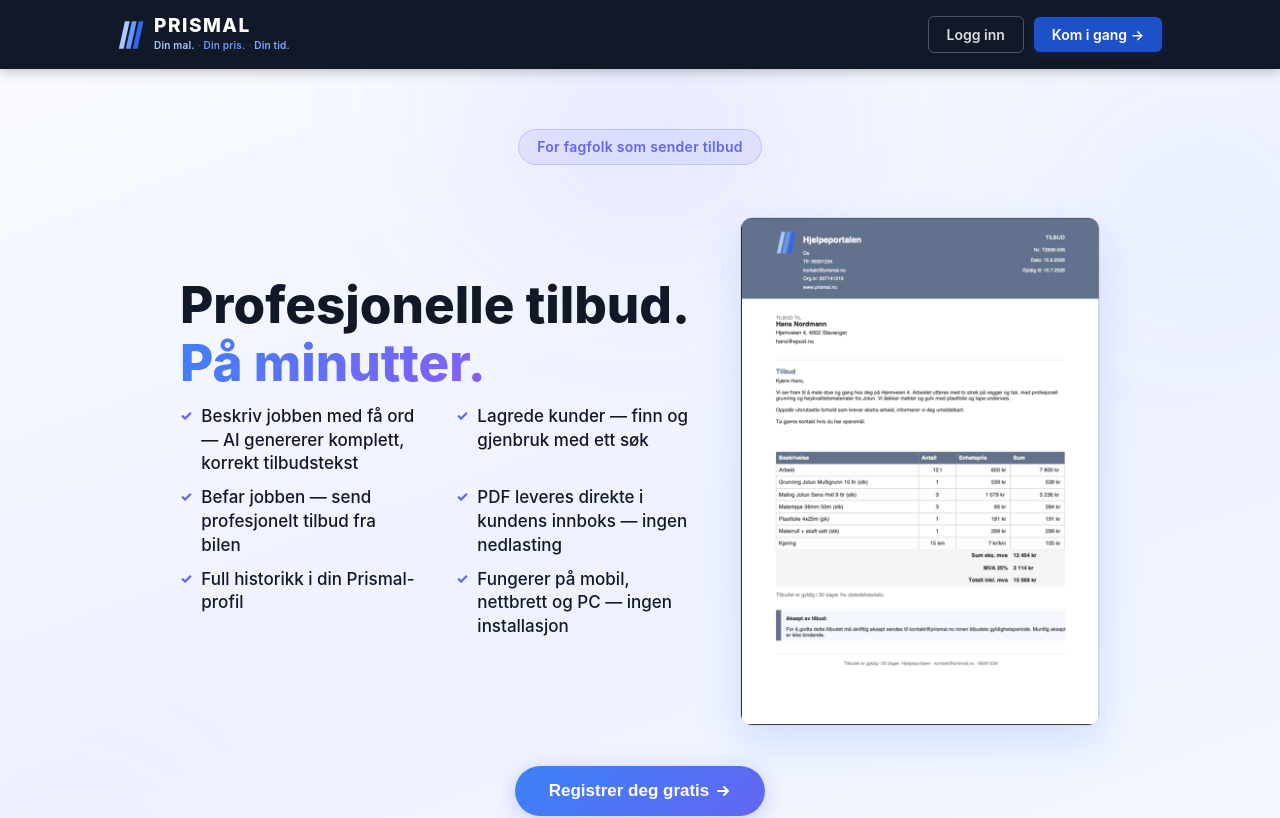
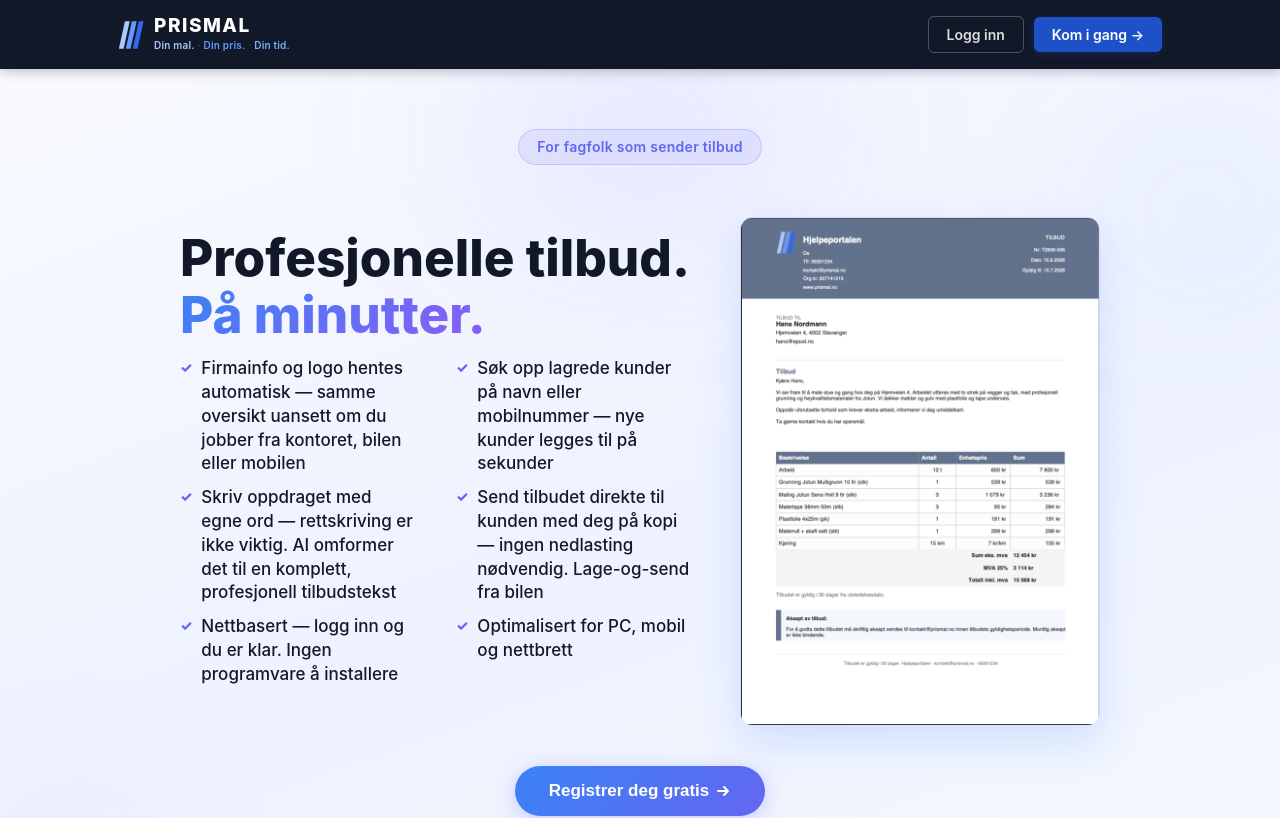
Before and after one commit to anderslura/Prismal, a React (Vite) app: page / in a window 1280 px wide. Shown: the top 818 px of the page. Built offline with nearby package versions, Linux system fonts and the light colour scheme.

Commit message:
copy: oppdater hero-punkter med salgstekst

```diff
--- a/src/components/Landingsside.jsx
+++ b/src/components/Landingsside.jsx
@@ -99,12 +99,12 @@ export default function Landingsside({ onStart, onRegistrer }) {
                 <span className="l2-tittel-grad">På minutter.</span>
               </h1>
               <ul className="l2-punkter">
-                <li>Beskriv jobben med få ord — AI genererer komplett, korrekt tilbudstekst</li>
-                <li>Lagrede kunder — finn og gjenbruk med ett søk</li>
-                <li>Befar jobben — send profesjonelt tilbud fra bilen</li>
-                <li>PDF leveres direkte i kundens innboks — ingen nedlasting</li>
-                <li>Full historikk i din Prismal-profil</li>
-                <li>Fungerer på mobil, nettbrett og PC — ingen installasjon</li>
+                <li>Firmainfo og logo hentes automatisk — samme oversikt uansett om du jobber fra kontoret, bilen eller mobilen</li>
+                <li>Søk opp lagrede kunder på navn eller mobilnummer — nye kunder legges til på sekunder</li>
+                <li>Skriv oppdraget med egne ord — rettskriving er ikke viktig. AI omformer det til en komplett, profesjonell tilbudstekst</li>
+                <li>Send tilbudet direkte til kunden med deg på kopi — ingen nedlasting nødvendig. Lage-og-send fra bilen</li>
+                <li>Nettbasert — logg inn og du er klar. Ingen programvare å installere</li>
+                <li>Optimalisert for PC, mobil og nettbrett</li>
               </ul>
             </div>
 
```
